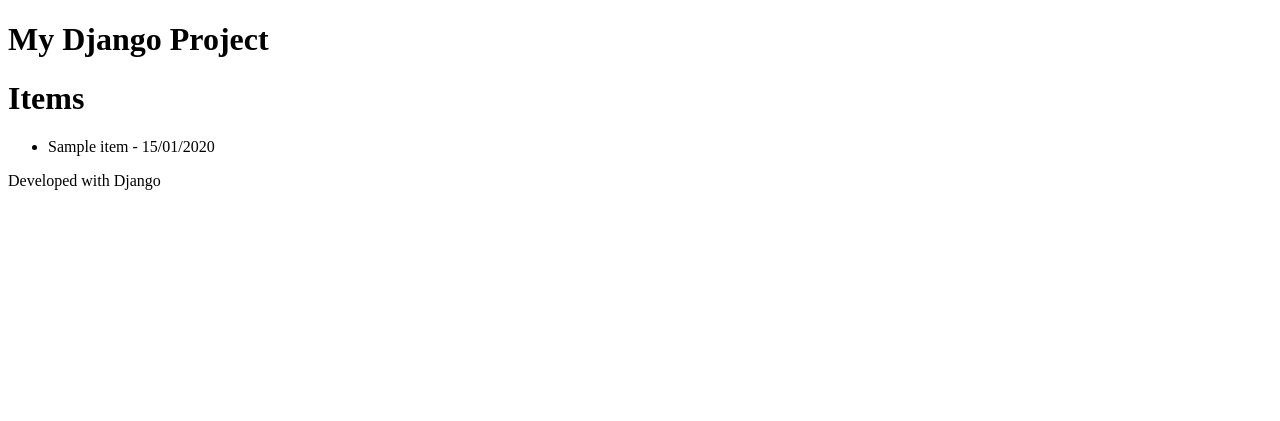
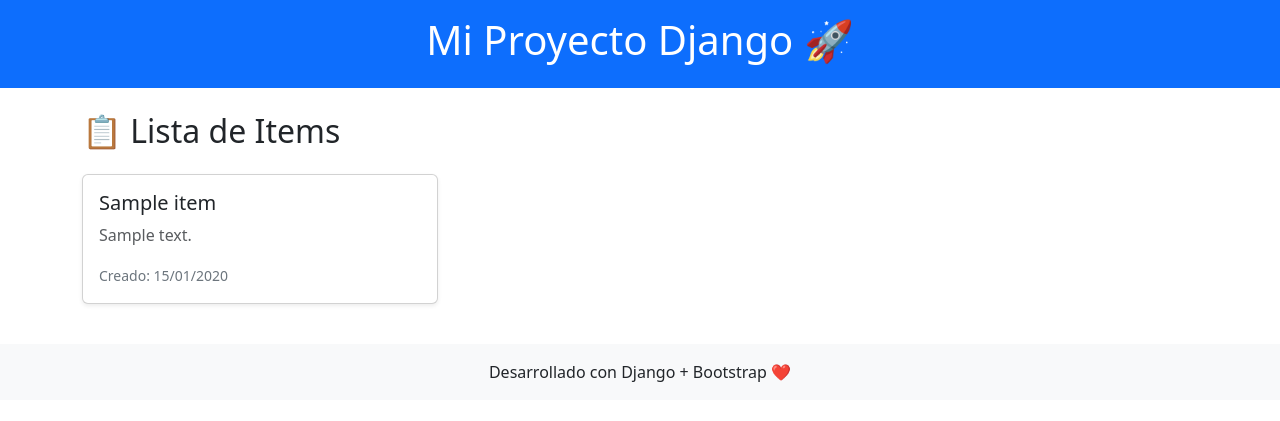
Before and after one commit to luistoledolafuente/Tecsup-Django, a Django app: template sem1/src/core/templates/core/item_list.html in a window 1280 px wide. Shown: the top 421 px of the page. Run offline with Django 5.2, Linux system fonts and the light colour scheme; the template is opened without the code that fills it: most values are stand-ins (such as "Sample title", 1, 10 or a date in 2020).

Commit message:
segundo commit

```diff
--- a/sem1/src/core/templates/base.html
+++ b/sem1/src/core/templates/base.html
@@ -1,20 +1,30 @@
 <!DOCTYPE html>
-<html>
+<html lang="es">
 <head>
-    <title>My Django Project</title>
     <meta charset="UTF-8">
     <meta name="viewport" content="width=device-width, initial-scale=1.0">
+    <title>Mi Proyecto Django</title>
+    <!-- Bootstrap CSS -->
+    <link
+      href="https://cdn.jsdelivr.net/npm/bootstrap@5.3.2/dist/css/bootstrap.min.css"
+      rel="stylesheet"
+    >
 </head>
 <body>
-    <header>
-        <h1>My Django Project</h1>
+    <header class="bg-primary text-white text-center py-3">
+        <h1>Mi Proyecto Django 🚀</h1>
     </header>
-    <main>
+
+    <main class="container my-4">
         {% block content %}
         {% endblock %}
     </main>
-    <footer>
-        <p>Developed with Django</p>
+
+    <footer class="bg-light text-center py-3">
+        <p class="mb-0">Desarrollado con Django + Bootstrap ❤️</p>
     </footer>
+
+    <!-- Bootstrap JS -->
+    <script src="https://cdn.jsdelivr.net/npm/bootstrap@5.3.2/dist/js/bootstrap.bundle.min.js"></script>
 </body>
 </html>
--- a/sem1/src/core/templates/core/item_list.html
+++ b/sem1/src/core/templates/core/item_list.html
@@ -1,12 +1,25 @@
 {% extends "base.html" %}
 
 {% block content %}
-  <h1>Items</h1>
-  <ul>
-    {% for item in items %}
-      <li>{{ item.name }} - {{ item.created_at|date:"d/m/Y" }}</li>
-    {% empty %}
-      <li>No items available.</li>
-    {% endfor %}
-  </ul>
+  <h2 class="mb-4">📋 Lista de Items</h2>
+
+  {% if items %}
+    <div class="row">
+      {% for item in items %}
+        <div class="col-md-4 mb-3">
+          <div class="card shadow-sm">
+            <div class="card-body">
+              <h5 class="card-title">{{ item.name }}</h5>
+              <p class="card-text text-muted">{{ item.description }}</p>
+              <small class="text-secondary">Creado: {{ item.created_at|date:"d/m/Y" }}</small>
+            </div>
+          </div>
+        </div>
+      {% endfor %}
+    </div>
+  {% else %}
+    <div class="alert alert-info">
+      No hay items disponibles.
+    </div>
+  {% endif %}
 {% endblock %}
```
